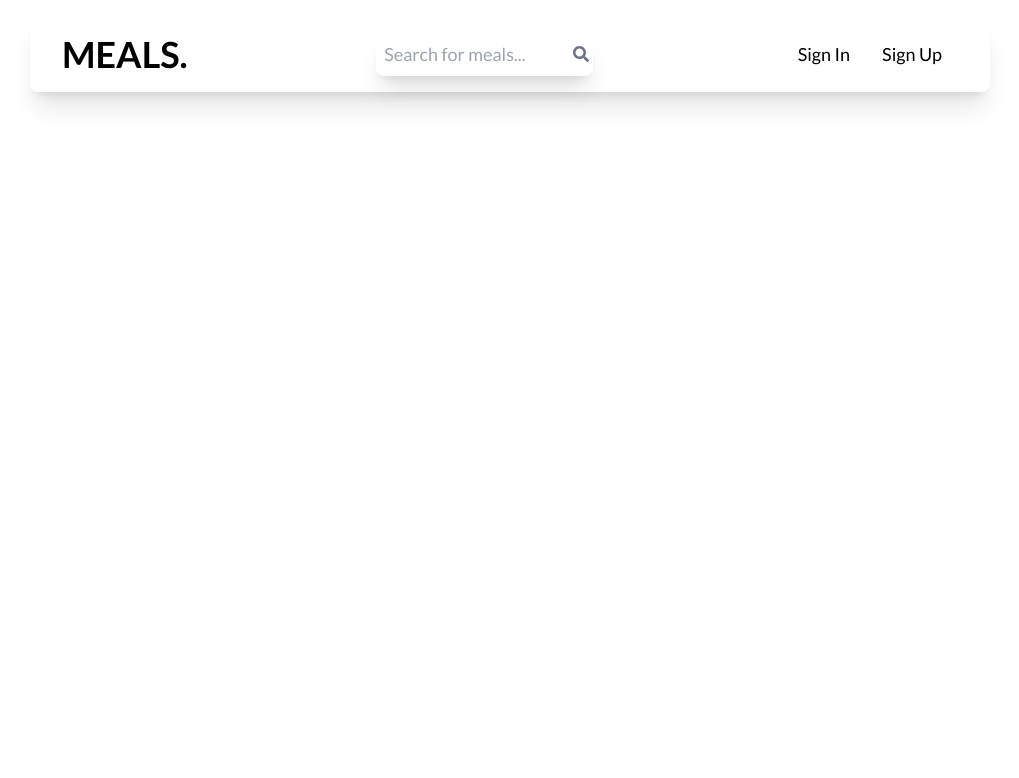
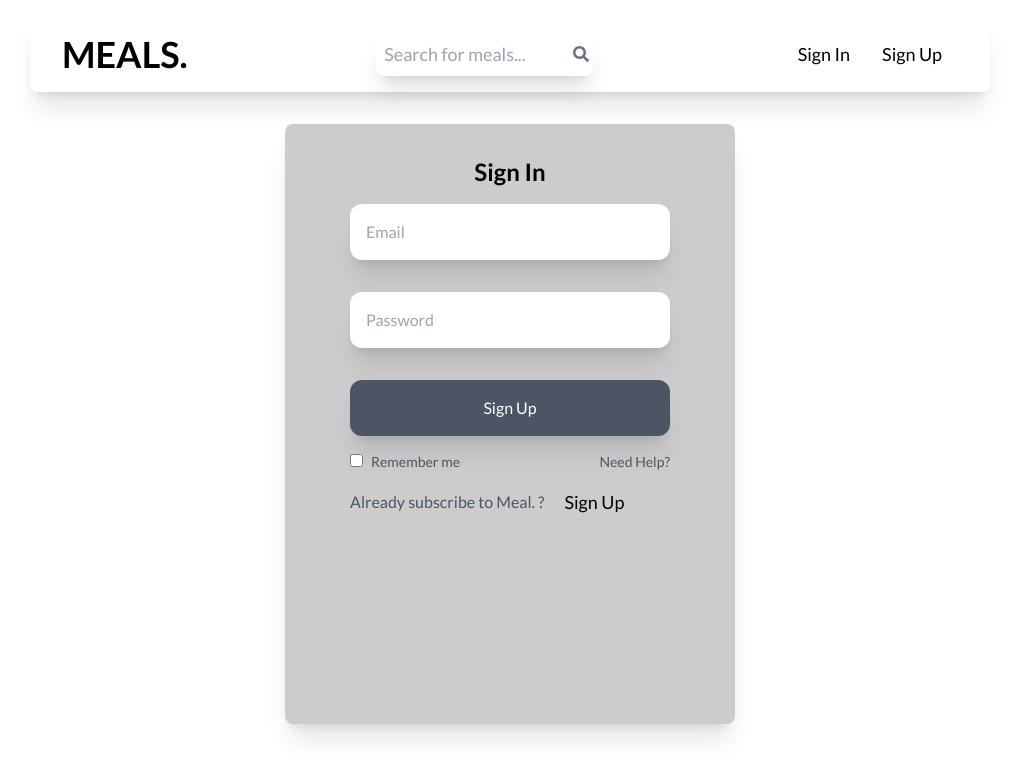
Before and after one commit to ZoricNikola00/meals., a React (Create React App) app: page /signin in a window 1280 px wide. Shown: the top 778 px of the page, without its empty margins (130-1149 px from the left). Built offline with nearby package versions, Linux system fonts and the light colour scheme.

Commit message:
Creating and linking up signup and signin page

```diff
--- a/src/App.tsx
+++ b/src/App.tsx
@@ -4,6 +4,8 @@ import Navbar from './components/Navbar';
 import Home from './pages/Home';
 import SingleDish from './pages/SingleDish';
 import SpecificCategory from './pages/SpecificCategory';
+import SignUp from './pages/SignUp';
+import SignIn from './pages/SignIn';
 
 
 function App() {
@@ -15,6 +17,9 @@ function App() {
         <Route path='/list/:str' element={<List/>}/>
         <Route path='/dish/:id' element={<SingleDish/>}/>
         <Route path='/category/:type/:str' element={<SpecificCategory/>}/>
+        <Route path='/signup' element={<SignUp/>}/>
+        <Route path='/signin' element={<SignIn/>}/>
+
       </Routes>
     </>
   );
--- a/src/components/Navbar.tsx
+++ b/src/components/Navbar.tsx
@@ -23,8 +23,8 @@ const Navbar = () => {
             </form>
         </div>
         <div className='hidden md:flex text-lg'>
-            <div className='mx-4 cursor-pointer'>Sign In</div>
-            <div className='mx-4 cursor-pointer'>Sign Up</div>
+        <Link to='signin'><div className='mx-4 cursor-pointer'>Sign In</div></Link>
+        <Link to='signup'><div className='mx-4 cursor-pointer'>Sign Up</div></Link>
         </div>
         <div className={`${showMenu?'rotate-90':'rotate-0'} transition-transform duration-500 block md:hidden text-4xl cursor-pointer z-40`} onClick={_=>setShowMenu(p=>!p)}><FaBars/></div>
 
@@ -34,8 +34,8 @@ const Navbar = () => {
                     <input className='p-2 rounded-lg shadow-xl text-xl border-gray-500 border-2 w-full' value={query} onChange={(e)=>setQuery(e.target.value)} placeholder='Search for meals...'/>
                     <button type='submit' className='absolute right-2 text-gray-500 top-[50%] translate-y-[-50%]'><FaSearch/></button>
                 </form>
-                    <div className='my-4 cursor-pointer w-[40%] p-4 text-lg text-white hover:text-gray-500 transition duration-500 text-center hover:bg-white bg-gray-500 shadow-2xl rounded-lg'>Sign In</div>
-                    <div className='my-4 cursor-pointer w-[40%] p-4 text-lg text-white hover:text-gray-500 transition duration-500 text-center hover:bg-white bg-gray-500 shadow-2xl rounded-lg'>Sign Up</div>
+                    <Link to='signin'><div className='my-4 cursor-pointer w-[40%] p-4 text-lg text-white hover:text-gray-500 transition duration-500 text-center hover:bg-white bg-gray-500 shadow-2xl rounded-lg'>Sign In</div></Link>
+                    <Link to='signup'><div className='my-4 cursor-pointer w-[40%] p-4 text-lg text-white hover:text-gray-500 transition duration-500 text-center hover:bg-white bg-gray-500 shadow-2xl rounded-lg'>Sign Up</div></Link>
             </div>
 
         </div>
--- /dev/null
+++ b/src/pages/SignIn.tsx
@@ -0,0 +1,29 @@
+import React, { useState } from 'react'
+import {Link} from 'react-router-dom'
+
+const SignIn = () => {
+    const [email,setEmail]=useState('')
+    const [password,setPassword]=useState('')
+
+  return (
+    <div className='max-w-[450px] h-[600px] bg-black/20 mx-auto rounded-lg shadow-xl py-8 my-8 '>
+        <h1 className='text-2xl font-bold text-center'>Sign In</h1>
+        <form className='flex flex-col items-center max-w-[320px] mx-auto'>
+            <input className='p-4  rounded-xl shadow-xl my-4 w-full' placeholder='Email' value={email} onChange={(e)=>setEmail(e.target.value)}/>
+            <input className='p-4  rounded-xl shadow-xl my-4 w-full' placeholder='Password' value={password} onChange={(e)=>setPassword(e.target.value)}/>
+            <button type='submit' className='bg-gray-600 rounded-xl shadow-xl text-white my-4 p-4 w-full'>Sign Up</button>
+            <div className='flex justify-between text-sm text-gray-600 w-full'>
+                  <p><input className='mr-2' type='checkbox'/>Remember me</p>
+                  <p>Need Help?</p>
+            </div>
+            <div className='flex my-4 w-full items-center'>
+                <p className='text-gray-600'>Already subscribe to Meal. ?</p>
+                <Link to='/signin' className='ml-5 text-lg'><p>Sign Up</p></Link>
+            </div>
+        </form>
+    </div>
+
+      )
+}
+
+export default SignIn
--- /dev/null
+++ b/src/pages/SignUp.tsx
@@ -0,0 +1,29 @@
+import React, { useState } from 'react'
+import {Link} from 'react-router-dom'
+
+const SignUp = () => {
+    const [email,setEmail]=useState('')
+    const [password,setPassword]=useState('')
+
+  return (
+    <div className='max-w-[450px] h-[600px] bg-black/20 mx-auto rounded-lg shadow-xl py-8 my-8 '>
+        <h1 className='text-2xl font-bold text-center'>Sign Up</h1>
+        <form className='flex flex-col items-center max-w-[320px] mx-auto'>
+            <input className='p-4  rounded-xl shadow-xl my-4 w-full' placeholder='Email' value={email} onChange={(e)=>setEmail(e.target.value)}/>
+            <input className='p-4  rounded-xl shadow-xl my-4 w-full' placeholder='Password' value={password} onChange={(e)=>setPassword(e.target.value)}/>
+            <button type='submit' className='bg-gray-600 rounded-xl shadow-xl text-white my-4 p-4 w-full'>Sign Up</button>
+            <div className='flex justify-between text-sm text-gray-600 w-full'>
+                  <p><input className='mr-2' type='checkbox'/>Remember me</p>
+                  <p>Need Help?</p>
+            </div>
+            <div className='flex my-4 w-full items-center'>
+                <p className='text-gray-600'>Already subscribe to Meal. ?</p>
+                <Link to='/signin' className='ml-5 text-lg'><p>Sign In</p></Link>
+            </div>
+        </form>
+    </div>
+
+      )
+}
+
+export default SignUp
```
